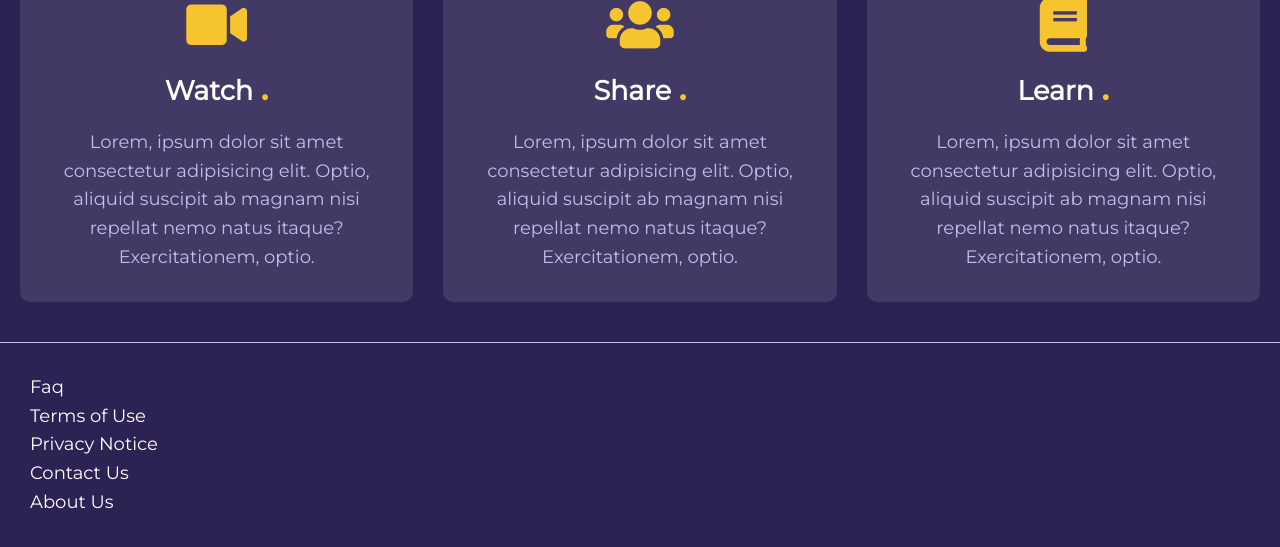
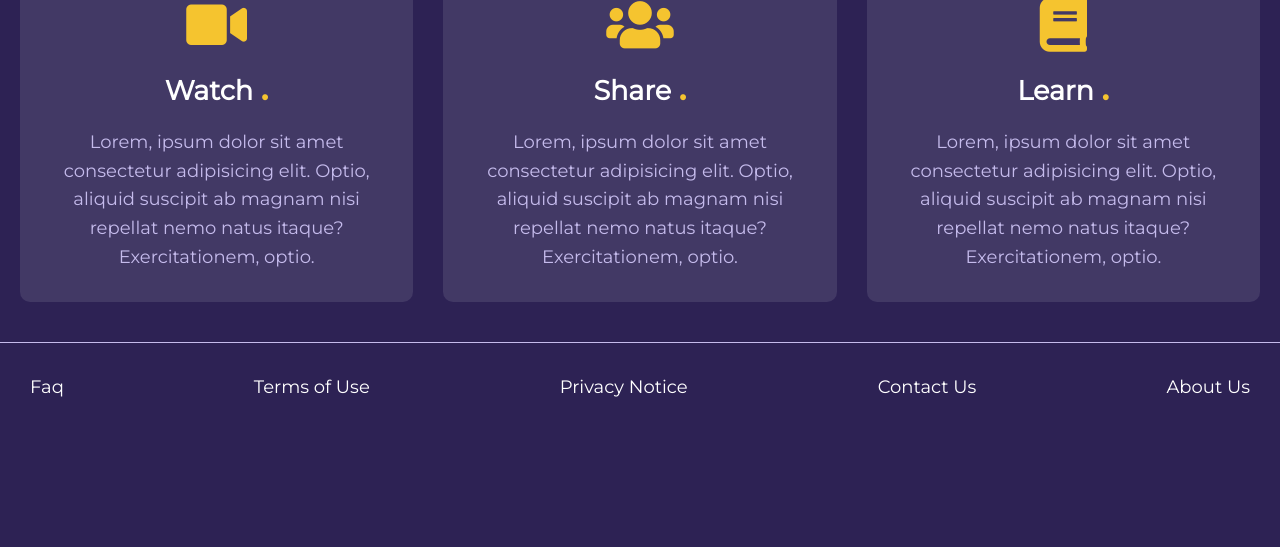
Before and after one commit to TheCarlosAlfaro/parallax-landing-page, a plain HTML site: page index.html in a window 1280 px wide. Shown: the part 1222-1769 px from the top of the page. After the commit the page ends 1654 px from the top, so only its background shows below. Drawn offline with nearby package versions, Linux system fonts and the light colour scheme.

Commit message:
Puts back some CSS

```diff
--- a/style.css
+++ b/style.css
@@ -139,3 +139,10 @@ section {
   padding: 30px;
   margin-top: 20px;
 }
+
+.footer ul {
+  display: flex;
+  align-items: center;
+  justify-content: space-between;
+  text-align: center;
+}
```
